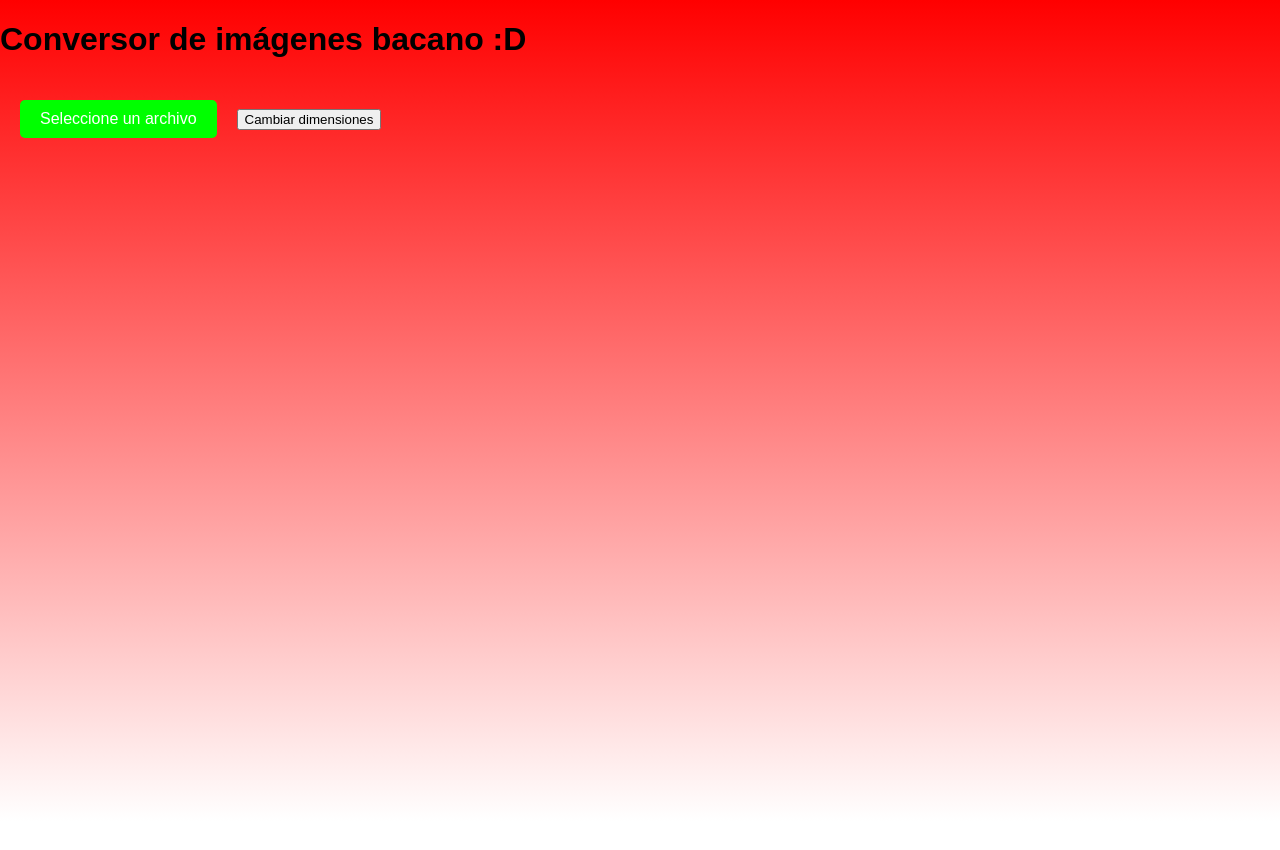
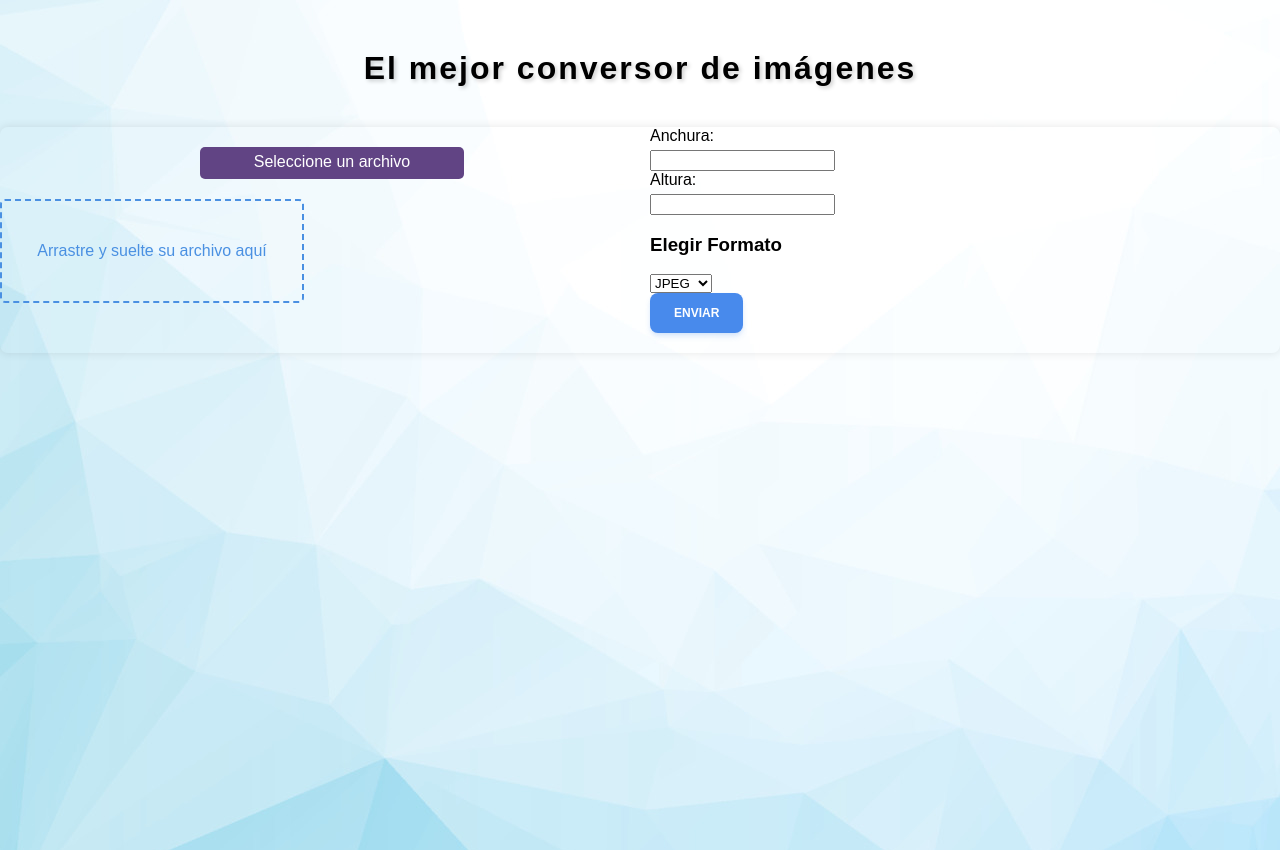
Before and after one commit to Skyningh/Taller_4, a Next.js app: page / in a window 1280 px wide. Before the commit the page ends 821 px from the top, so only its background shows below. Built offline with nearby package versions, Linux system fonts and the light colour scheme.

Commit message:
Add files via upload

```diff
--- a/app/globals.css
+++ b/app/globals.css
@@ -1,35 +1,100 @@
 body {
-  background-image: linear-gradient(red, white);
-  height: 100vh;
+  background-image: url(fondo.jpg)  ;
+  height: 100vh; /* Opcional: mantener height si se desea que el gradiente termine en el viewport */
+  background-attachment: fixed; /* Fija el fondo en su posición */
   margin: 0;
+
 }
 
-.container{
-  font-family: Arial, sans-serif;
+.titulo{
+  text-align: center;         /* Alineación centrada */
+  margin-top: 50px;           /* Espacio superior */
+  margin-bottom: 10px;        /* Espacio inferior */
+  font-family: 'Arial', sans-serif; /* Fuente limpia y moderna */
+  letter-spacing: 2px;        /* Espaciado entre letras */
+  text-shadow: 2px 2px 4px rgba(0, 0, 0, 0.2); /* Sombra de texto suave */
 }
 
-/*Caja para seleccionar archivo*/
+.container {
+  background-size: cover; /* Ajusta la imagen para que cubra todo el div */
+  display: flex;
+  flex-direction: row;
+  gap: 20px; /* Espacio entre los elementos */
+  font-family: Arial, sans-serif;
+  max-width: 1500px;
+  margin: 40px auto;
+  border-radius: 8px;
+  box-shadow: 0 0 10px rgba(0, 0, 0, 0.1);
+
+}
+
+.container label {
+  display: block; /* Mostrar como bloque */
+  margin-bottom: 5px; /* Espacio inferior */
+}
+
+.boxSeleccionImagen {
+  margin-bottom: 20px;
+  flex: 1; /* Optional: Ensures that all boxes take equal space */
+}
+
+.boxCambioImagen {
+
+  margin-bottom: 20px;
+  flex: 1; /* Optional: Ensures that all boxes take equal space */
+}
+
 .custom-file-upload {
   display: inline-block;
-  background-color: #0f0;
+  padding: 6px 12px;
+  cursor: pointer;
+  background-color: #4A90E2;
+  color: #fff;
+  border-radius: 5px;
+  font-family: 'Arial', sans-serif;
+  text-align: center;
+}
+
+/* Zona para subir archivos arrastrándolos */
+.drop-zone {
+  width: 300px;
+  height: 100px;
+  border: 2px dashed #4A90E2;
+  border-radius: 5px;
+  display: flex;
+  align-items: center;
+  justify-content: center;
+  color: #4A90E2;
+  font-family: 'Arial', sans-serif;
+  text-align: center;
+  margin-top: 20px;
+}
+
+.drop-zone.dragover {
+  background-color: #e6f7ff;
+}
+
+/* Caja para seleccionar archivo */
+.custom-file-upload {
+  display: inline-block;
+  background-color: rgb(97, 68, 132);
   color: white;
   border: none;
-  padding: 10px 20px;
   border-radius: 5px;
   cursor: pointer;
-  transition: background-color 0.3s ease;
-  margin: 20px;
+  width: 240px;
+  height: 20px;
+  margin-left: 200px;
+  margin-top: 20px;
 }
 
-.custom-file-upload:hover { /*para cuando pase el cursos por encima*/
-  background-color: #090;
+.custom-file-upload:hover {
+  background-color: rgb(55, 42, 70);
 }
 
-#file-upload { /* para ocultar el selector de archivos nativo, si lo quitamos aparece el nombre del archivo que subamos y el botón genérico */
+#file-upload {
   display: none;
 }
-/*Fin caja seleccionar archivo*/
-
 
 .input-container {
   display: flex;
@@ -62,3 +127,58 @@ body {
 .submit-button:hover {
   background-color: #0056b3;
 }
+
+button {
+  border: none;
+  display: flex;
+  padding: 0.75rem 1.5rem;
+  background-color: #488aec;
+  color: #ffffff;
+  font-size: 0.75rem;
+  line-height: 1rem;
+  font-weight: 700;
+  text-align: center;
+  text-transform: uppercase;
+  vertical-align: middle;
+  align-items: center;
+  border-radius: 0.5rem;
+  user-select: none;
+  gap: 0.75rem;
+  box-shadow: 0 4px 6px -1px #488aec31, 0 2px 4px -1px #488aec17;
+  transition: all .6s ease;
+}
+
+button:hover {
+  box-shadow: 0 10px 15px -3px #488aec4f, 0 4px 6px -2px #488aec17;
+}
+
+button:focus, button:active {
+  opacity: .85;
+  box-shadow: none;
+}
+
+button svg {
+  width: 1.25rem;
+  height: 1.25rem;
+}
+
+.previsualizaciones {
+  display: flex;
+  flex-wrap: wrap;
+  gap: 20px;
+  font-family: Arial, sans-serif;
+  max-width: 1500px;
+  margin: 100px auto;
+  padding: 50px;
+  border-radius: 8px;
+}
+
+.box {
+  display: flex;
+  flex-wrap: wrap;
+  gap: 30px;
+  max-width: 100%;
+  max-height: 100%;
+  margin-right: 10px;
+  overflow: hidden;
+}
--- a/app/page.js
+++ b/app/page.js
@@ -1,89 +1,216 @@
 "use client"
-import { useState } from "react";
+import { useState, useEffect } from "react";
 import './globals.css';
 import useImageUploader from "./useImageUploader";
+
 export default function Home() {
-
   const { imageData, handleImageUpload } = useImageUploader();
   const [error, setError] = useState(null);
-  const [imageDimensions, setImageDimensions] = useState({ ancho: 0, alto: 0 });
+  const [imageDimensions, setImageDimensions] = useState({ ancho:"", alto: "" });
   const [imagenRedimensionada, setImagenRedimensionada] = useState(null);
-  //esta funcion se ejecuta cuando el usuario elige una imagen en el input
+  const [widthInput, setWidthInput] = useState();
+  const [heightInput, setHeightInput] = useState();
+  const [nuevoFormato, setNuevoFormato] = useState(' ');
+  const [imagenConvertida, setImagenConvertida] = useState(null);
+
+
+  //Aqui hay un code con el dropzone para arrastrar archivos
+  useEffect(() => {
+    const dropZone = document.getElementById('drop-zone');
+
+    const handleDragOver = (e) => {
+      e.preventDefault();
+      dropZone.classList.add('dragover');
+    };
+
+    const handleDragLeave = (e) => {
+      e.preventDefault();
+      dropZone.classList.remove('dragover');
+    };
+
+    const handleDrop = (e) => {
+      e.preventDefault();
+      dropZone.classList.remove('dragover');
+      const files = e.dataTransfer.files;
+      handleFiles(files);
+    };
+
+    dropZone.addEventListener('dragover', handleDragOver);
+    dropZone.addEventListener('dragleave', handleDragLeave);
+    dropZone.addEventListener('drop', handleDrop);
+
+    return () => {
+      dropZone.removeEventListener('dragover', handleDragOver);
+      dropZone.removeEventListener('dragleave', handleDragLeave);
+      dropZone.removeEventListener('drop', handleDrop);
+    };
+  }, []);
+
+  const handleFiles = (files) => {
+    if (files.length > 0) {
+      console.log('Archivo arrastrado:', files[0]);
+      onFileChange({ target: { files } });
+    }
+  };
+
+//Aquí termina
+
   const onFileChange = async (event) => {
-    //obtiene el archivo seleccionado
     const file = event.target.files[0];
     try {
-      //await handleImageUpload(file) llama a handleImageUpload y espera a que la promesa se cumpla
       const dataUrl = await handleImageUpload(file);
-      //creamos un objeto Image para poder obtener sus dimensiones
-      const img =new Image();
+      const img = new Image();
       img.onload = () => {
-        setImageDimensions({ancho: img.width, alto: img.height})
+        setImageDimensions({ ancho: img.width, alto: img.height });
+
       };
-      img.src=dataUrl;
-    //si hay un error durante la subida, se actualiza el estado a error.
+      img.src = dataUrl;
     } catch (err) {
-      setError(err);
+      setError(err.message || 'Error al subir la imagen');
     }
-
   };
 
   const modificarDimensiones = async () => {
     try {
-      //Llamamos a la api
       const response = await fetch('/api/modificaDimensiones', {
         method: 'POST',
-        //creamos un json que se enviará a la api con las dimensiones que querramos, y la imagen subida
         headers: { 'Content-Type': 'application/json' },
         body: JSON.stringify({
-          ancho: 700,
-          alto: 700,
-          imagenURL: imageData
-        })
+          ancho: parseInt(widthInput),
+          alto: parseInt(heightInput),
+          imagenURL: imageData,
+        }),
       });
-      //esperamos la respuesta de la api, en json
       const data = await response.json();
-      setImagenRedimensionada(data.imagenRedimensionada)
+      setImagenRedimensionada(data.imagenRedimensionada);
+      return data.imagenRedimensionada;
     } catch (err) {
       console.error('Error:', err);
-      setError(typeof err === 'string' ? err : (err.message || 'Error al redimensionar la imagen'));
+      setError(err.message || 'Error al redimensionar la imagen');
+      return null;
     }
   };
 
-//me dio paja colocar lo del css (no tenia idea como)
+  const convertirFormato = async (imagenRedimensionada) => {
+    try {
+      const response = await fetch('/api/modificaFormato', {
+        method: 'POST',
+        headers: { 'Content-Type': 'application/json' },
+        body: JSON.stringify({
+          imagenURL: imagenRedimensionada,
+          nuevoFormato: nuevoFormato,
+        }),
+      });
+      if (!response.ok) {
+        const errorResponse = await response.json();
+        throw new Error(errorResponse.details || 'Error al convertir el formato de la imagen');
+      }
+      const data = await response.json();
+      setImagenConvertida(data.imagenConvertida);
+      return data.imagenConvertida;
 
+    } catch (err) {
+      console.error('Error:', err);
+      setError(err.message || 'Error al convertir el formato de la imagen');
+      return null;
+    }
+  };
+
+  const descargarImagen = (url, formato) => {
+    const link = document.createElement('a');
+    link.href = url;
+    link.download = `imagen.${formato}`;
+    document.body.appendChild(link);
+    link.click();
+    document.body.removeChild(link);
+  };
+
+  const procesarImagen = async () => {
+    const imagenRedimensionada = await modificarDimensiones();
+    if (imagenRedimensionada) {
+      const imagenFinal = await convertirFormato(imagenRedimensionada);
+      if (imagenFinal) {
+        setImagenRedimensionada(imagenFinal);
+        setImagenConvertida(imagenFinal);
+      }
+    }
+  };
   return (
-    <div className="container">
-      <h1>Conversor de imágenes bacano :D </h1>
+    <div className="body">{/*Clase para toda la página*/}
+
+      <div className="titulo">
+        <h1>El mejor conversor de imágenes</h1>
+      </div>
+
+      <div className="container" backgroundImage={"/fondo.jpg"}>{/*Esta es la clase dentro de la que van los elementos*/}
+
+        <div className="boxSeleccionImagen">{/*Separacion 1 del container*/}
            <label className="custom-file-upload">
               <input id="file-upload" type="file" onChange={onFileChange} />
             Seleccione un archivo
            </label>
-      {/*si ocurre un error en la subida del archivo, esta linea muestra un mensaje de error en rojo*/}
-      {error && <p style={{ color: 'red' }}>{error}</p>}
-      <button onClick={modificarDimensiones}>
-            Cambiar dimensiones
-      </button>
+          <div id="drop-zone" className="drop-zone">
+            Arrastre y suelte su archivo aquí
+          </div>
 
-      {/*si imageData tiene un valor ocurre lo siguiente */}
+          <div>
           {imageData && (
             <div>
               <h3>Preview:</h3>
-          {/*Para mostrarlo en sus valores originales tendriamos que quitar "style={{ maxWidth: '256px'}}" */}
-          <img src={imageData} alt="Uploaded" style={{ maxWidth: '256px' }} />
+              <img src={imageData} alt="Uploaded" style={{ maxWidth: '600px' }} />{/*Aqui limitamos el container del preview*/}
               <p>Ancho: {imageDimensions.ancho}px</p>
               <p>Alto: {imageDimensions.alto}px</p>
             </div>
           )}
+        </div>
+      </div>{/* Fin Container 1 */}
 
+
+      <div className="boxCambioImagen">{/*Separacion 2 del container*/}
+        <div>
+          <label>Anchura:</label>
+          <input
+            type="number"
+            value={widthInput}
+            onChange={(e) => setWidthInput(e.target.value)}
+          />
+        </div>
+        <div>
+          <label>Altura:</label>
+          <input
+            type="number"
+            value={heightInput}
+            onChange={(e) => setHeightInput(e.target.value)}
+          />
+        {error && <p style={{ color: 'red' }}>{error}</p>}
+        </div>
+
+        <h3>Elegir Formato</h3>
+        <select value={nuevoFormato} onChange={(e) => setNuevoFormato(e.target.value)}>
+          <option value="jpeg">JPEG</option>
+          <option value="png">PNG</option>
+          <option value="webp">WEBP</option>
+        </select>
+        <button onClick={procesarImagen}>Enviar</button>
+
+
+        <div>
           {imagenRedimensionada && (
             <div>
               <h3>Imagen Redimensionada:</h3>
-          {/*Para mostrarlo en sus valores originales tendriamos que quitar "style={{ maxWidth: '256px'}}" */}
-          <img src={imagenRedimensionada} alt="Redimensionada" />
+              <img src={imagenConvertida} alt="Redimensionada" style={{ maxWidth: '900px' }} />
+              <br />
+              <button classname="custom-file-upload" onClick={() => descargarImagen(imagenConvertida, nuevoFormato)}>
+                Descargar Imagen
+              </button>
             </div>
           )}
+        </div>
 
+      </div> {/*Fin Container2*/}
+
+
+      </div>
     </div>
   );
 }
```
Also changed, not shown: app/api/modificaFormato/route.js (added, +38 -0 lines), app/fondo.jpg (added). Lines whose indentation alone changed are shown as unchanged.
